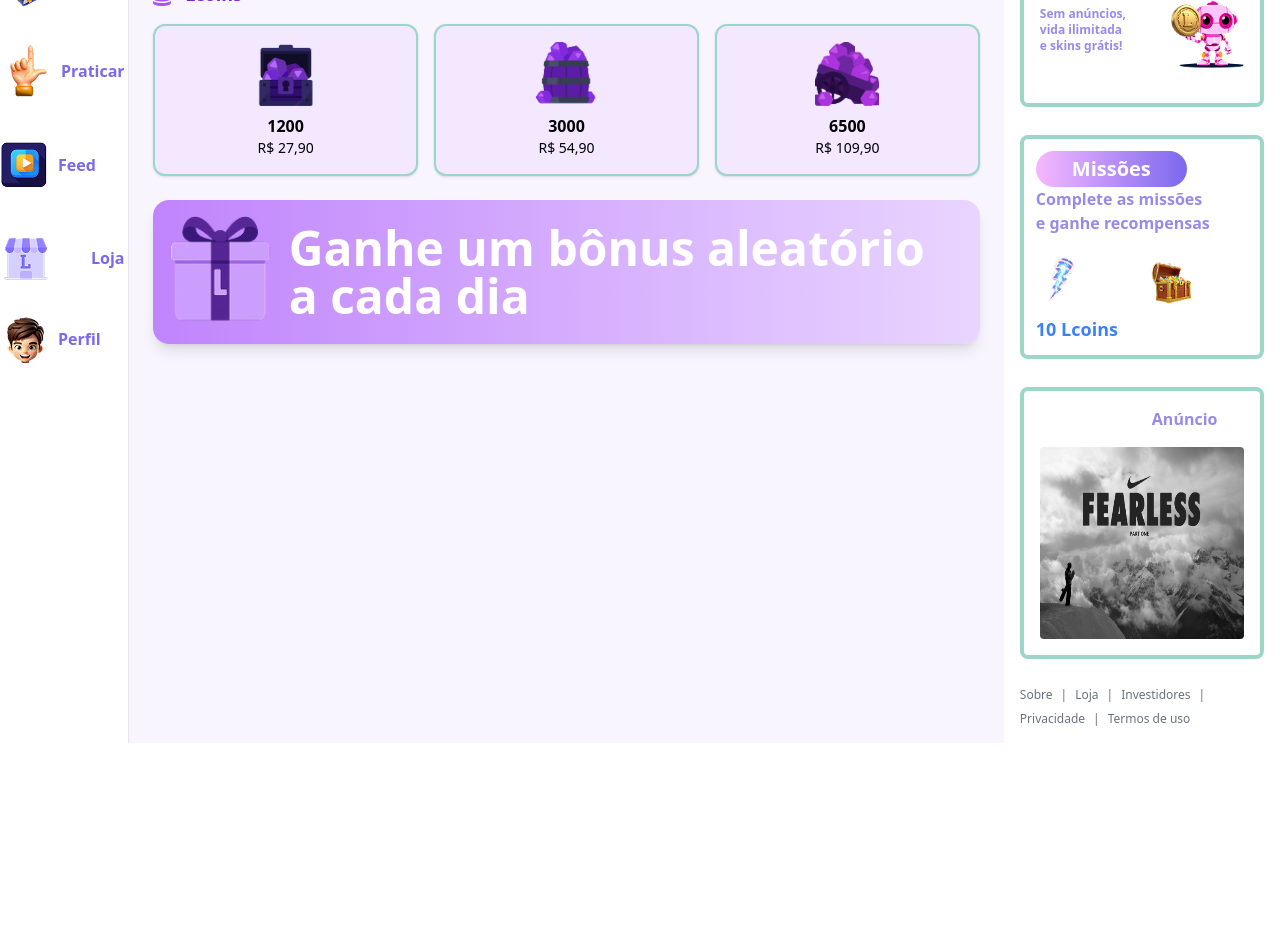
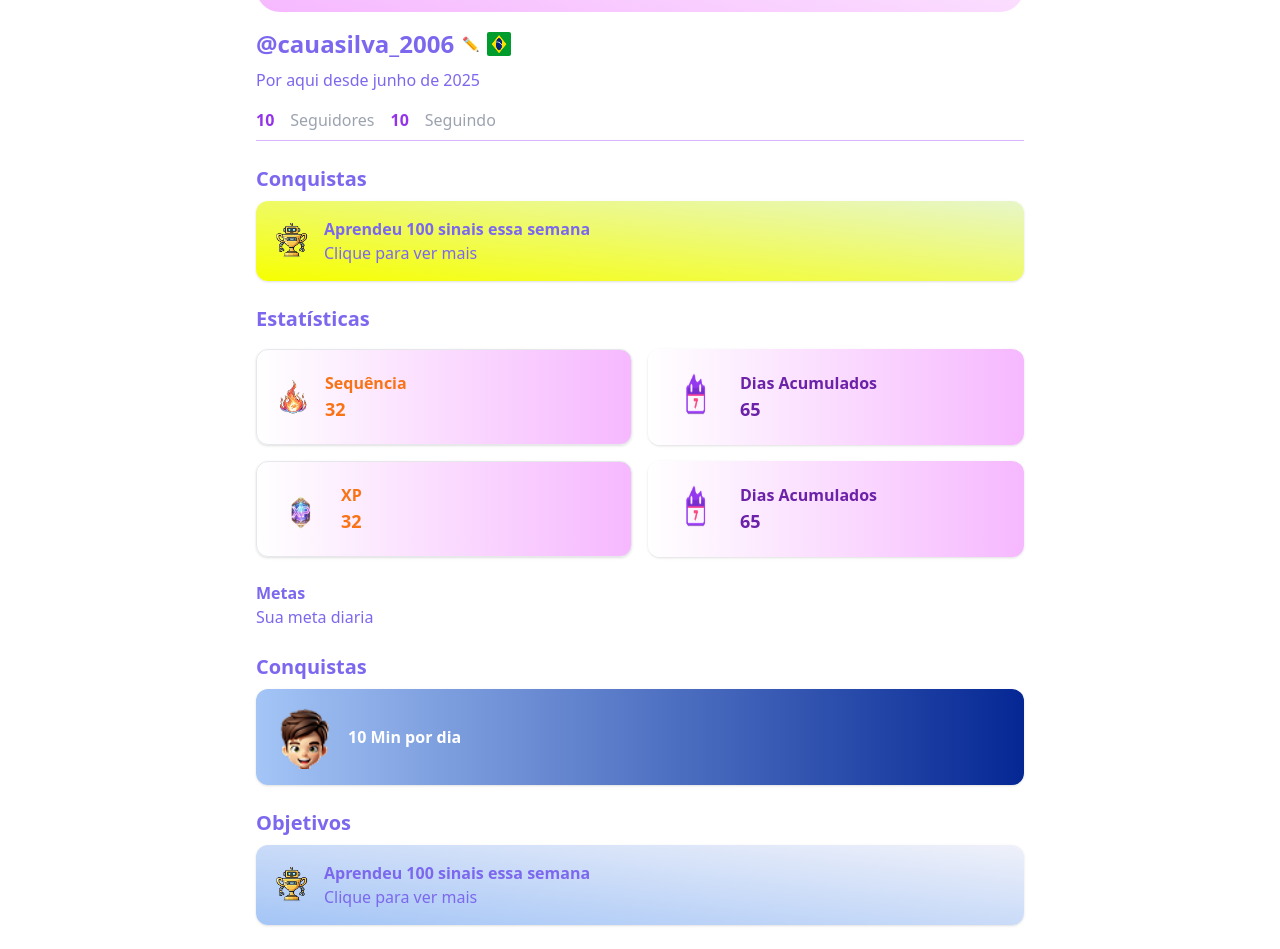
Before and after one commit to guibenat/Tcc, a React (Vite) app in the folder project-lires/: page / in a window 1280 px wide. Shown: the part 220-1169 px from the top of the page. Before the commit the page ends 963 px from the top, so only its background shows below. Built offline with nearby package versions, Linux system fonts and the light colour scheme.

Commit message:
atualizações

```diff
--- a/project-lires/src/App.jsx
+++ b/project-lires/src/App.jsx
@@ -13,7 +13,7 @@ function App() {
       <div className="flex min-h-screen bg-white">
         {/* Define the routes for the application */}
         <Routes>
-          <Route path="/" element={<Loja />} />
+          <Route path="/" element={<User />} />
           <Route path="/personagem" element={<Personagem />} />
           <Route path="/inicio" element={<Inicio />} />
           <Route path="/user" element={<User />} />
--- a/project-lires/src/pages/User.jsx
+++ b/project-lires/src/pages/User.jsx
@@ -66,7 +66,7 @@ export default function User() {
 
           {/* Dias acumulados 1 */}
           <div className="flex items-center gap-3 bg-gradient-to-r from-[#FFFFFF] to-[#F6B8FF] rounded-xl shadow p-4">
-            <img src={IconeDias} alt="Dias" className="w-14 h-14" />
+            <img src={IconeDias} alt="Dias" className="w-16 h-16" />
             <div>
               <p className="font-bold text-purple-800">Dias Acumulados</p>
               <span className="text-purple-800 text-lg font-bold">65</span>
@@ -84,13 +84,47 @@ export default function User() {
 
           {/* Dias acumulados 2 */}
           <div className="flex items-center gap-3 bg-gradient-to-r from-[#FFFFFF] to-[#F6B8FF] rounded-xl shadow p-4">
-            <img src={IconeDias} alt="Dias" className="w-14 h-14" />
+            <img src={IconeDias} alt="Dias" className="w-16 h-16" />
             <div>
               <p className="font-bold text-purple-800">Dias Acumulados</p>
               <span className="text-purple-800 text-lg font-bold">65</span>
             </div>
           </div>
         </div>
+
+        {/*Meta diaria*/}
+        <div className="w-full max-w-3xl mt-6">
+          <h2 className="font-bold text-[#7B68EE]">Metas</h2>
+          <h4 className="text-[#7B68EE]">Sua meta diaria</h4>
+          <div className="w-full max-w-3xl mt-6">
+        <h2 className="text-xl font-bold text-[#7B68EE] mb-2">Conquistas</h2>
+        <div className="flex items-center gap-3 bg-[linear-gradient(to_right,#A4C5F6,#052794)]  rounded-xl p-4 shadow">
+          <img src={Perfil} alt="Conquista" className="w-16 h-16" />
+          <div>
+            <p className="font-bold text-[#FFFFFF]">
+              10 Min por dia
+            </p>
+          </div>
+        </div>
+      </div>
+        </div>
+
+        {/*Objetivos*/}
+        <div className="w-full max-w-3xl mt-6">
+        <h2 className="text-xl font-bold text-[#7B68EE] mb-2">Objetivos</h2>
+        <div className="flex items-center gap-3 bg-gradient-to-tr from-[#A4C5F6] to-[#EFF1FA] rounded-xl p-4 shadow">
+          <img src={Trofeu} alt="Conquista" className="w-10 h-10" />
+          <div>
+            <p className="font-bold text-[#7B68EE]">
+              Aprendeu 100 sinais essa semana
+            </p>
+            <span className="text-[#7B68EE] cursor-pointer">
+              Clique para ver mais
+            </span>
+          </div>
+
+        </div>
+      </div>
       </div>
     </main>
   );
```
